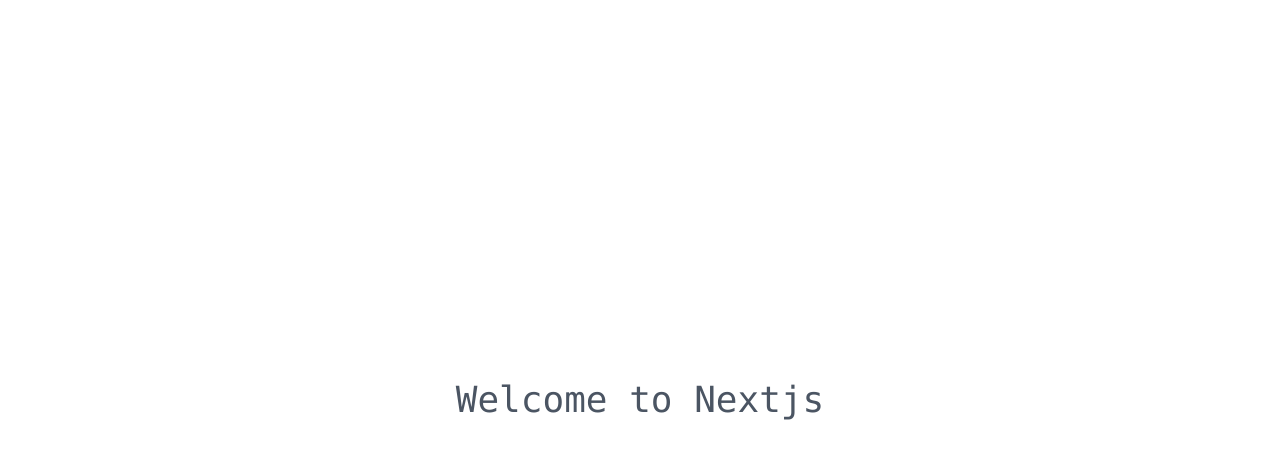
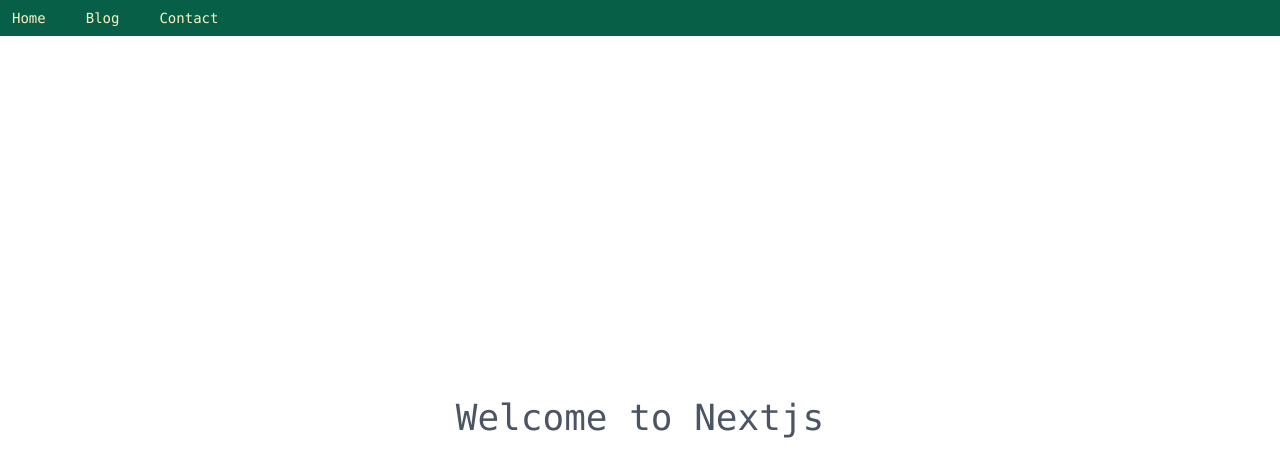
Before and after one commit to yamako-tech/nextjs, a Next.js app: page / in a window 1280 px wide. Shown: the top 476 px of the page. Built offline with nearby package versions, Linux system fonts and the light colour scheme.

Commit message:
Adjust Navbar

```diff
--- a/components/Layout.js
+++ b/components/Layout.js
@@ -9,7 +9,27 @@
                 <title>{title}</title>
             </head>
             <header>
-                <nav className="bg-green-800 w-screen"></nav>
+                <nav className="bg-green-800 w-screen">
+                    <div flex items-center pl-8 h-14>
+                        <div className="flex space-x-4">
+                            <Link href="/">
+                                <a className="text-yellow-100 hover:bg-green-500 px-3 py-2 rounded">
+                                    Home
+                                </a>
+                            </Link>
+                            <Link href="/blog-page">
+                                <a className="text-yellow-100 hover:bg-green-500 px-3 py-2 rounded">
+                                    Blog
+                                </a>
+                            </Link>
+                            <Link href="/contact-page">
+                                <a className="text-yellow-100 hover:bg-green-500 px-3 py-2 rounded">
+                                    Contact
+                                </a>
+                            </Link>
+                        </div>
+                    </div>
+                </nav>
             </header>
             <main className="flex flex-1 justify-center items-center flex-col w-screen">
                 {children}
```
